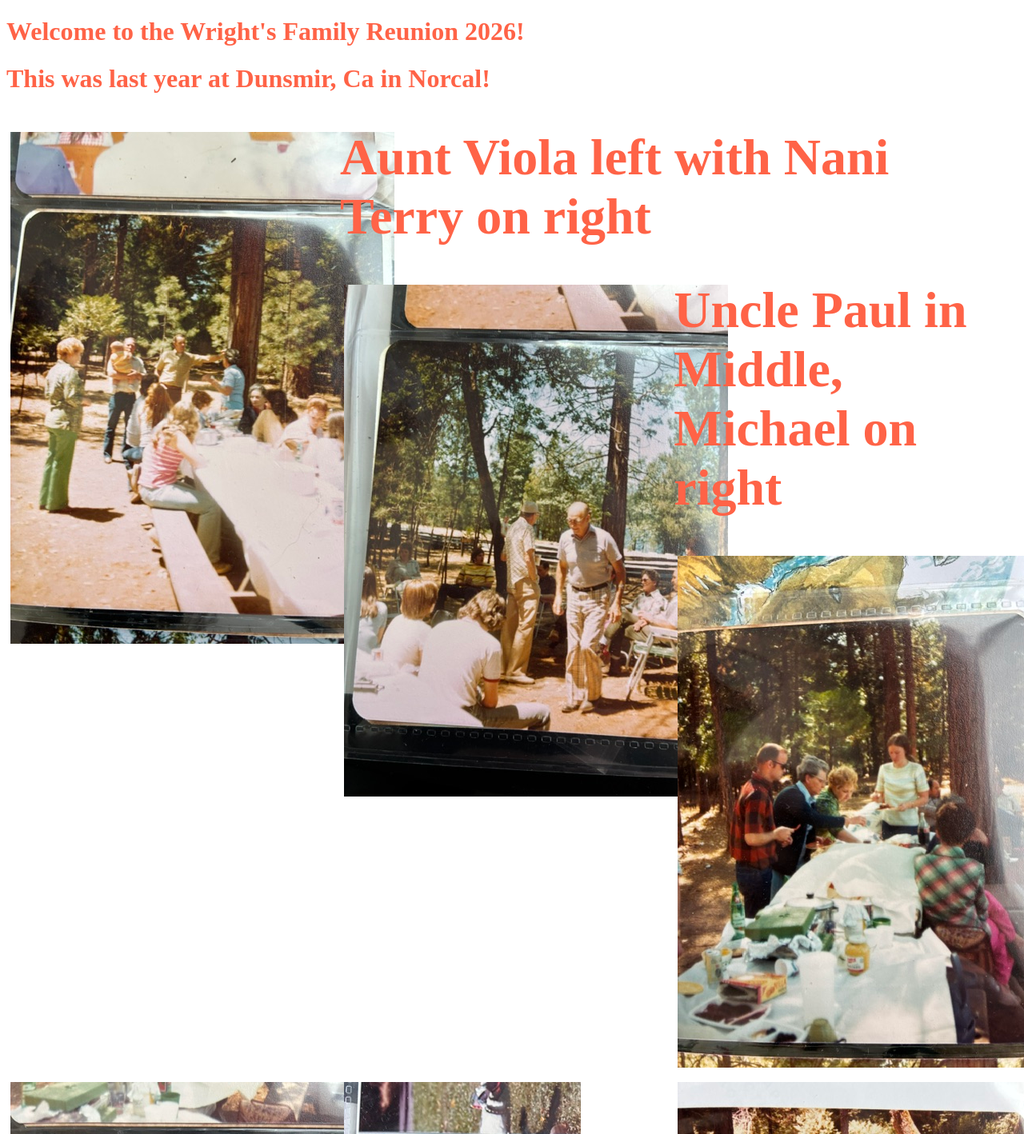
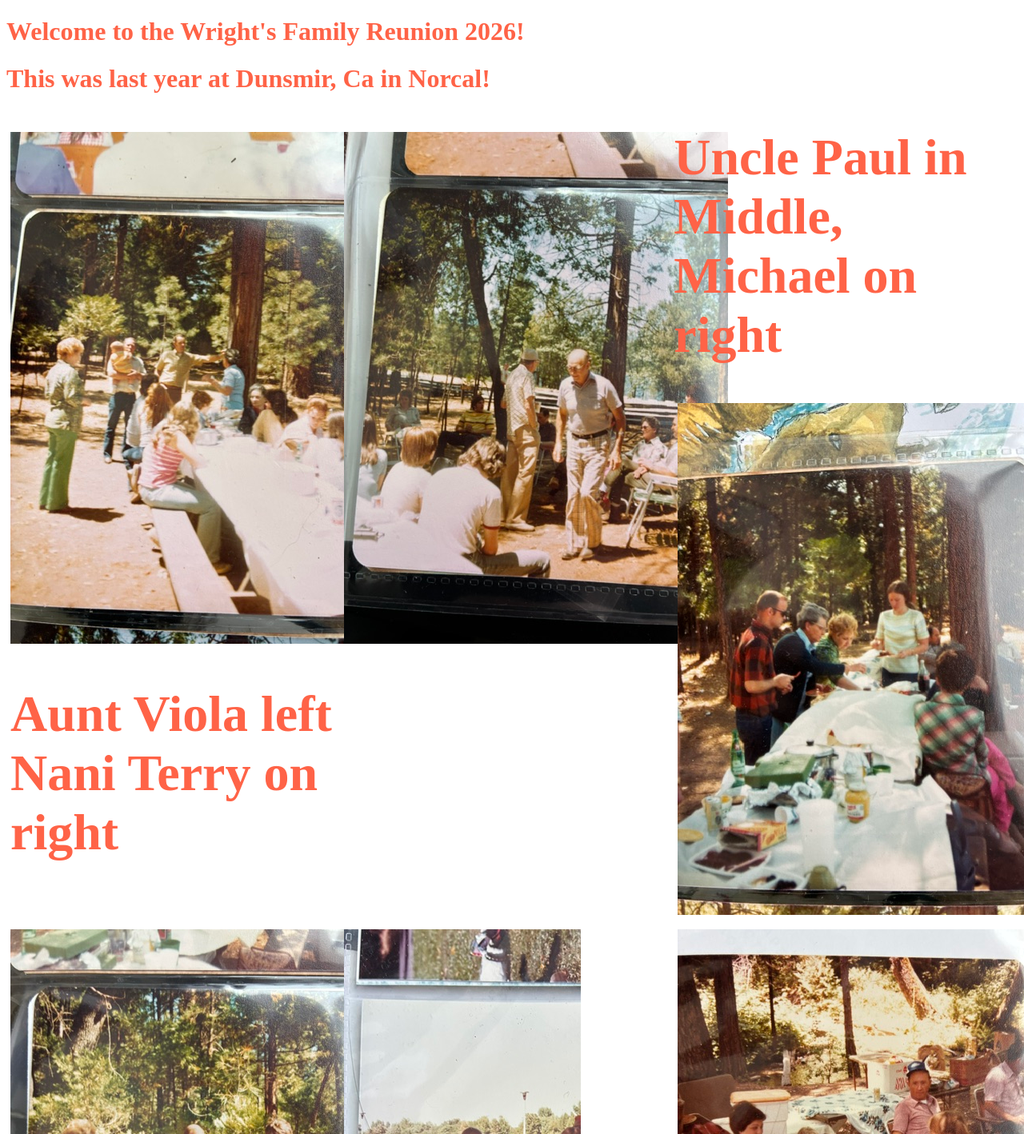
Before and after one commit to jks403/wrights2026.lol, a website: page index.html in a window 1280 px wide. Shown: the top 1418 px of the page at 80% size. Drawn offline with Linux system fonts and the light colour scheme.

Commit message:
adding text under column tag

```diff
--- a/index.html
+++ b/index.html
@@ -37,8 +37,9 @@ font-family: Tahoma, Verdana, Arial, sans-serif; }
 	<div class="row">
 		<div class="column">
 			<img src="IMG_5379.jpeg">
+			<h1>Aunt Viola left Nani Terry on right</h1>
 		</div>
-		<h1> Aunt Viola left with Nani Terry on right </h1>
+
 
 		<div class="column">
 			<img src="coldshoulder.jpeg">
```
